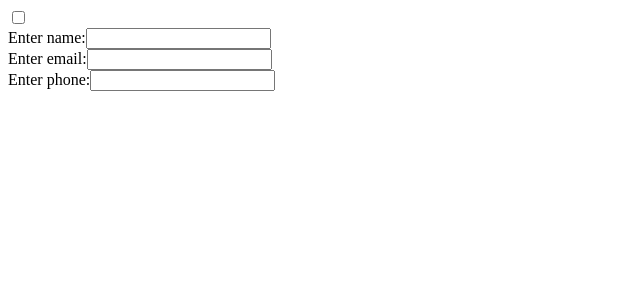
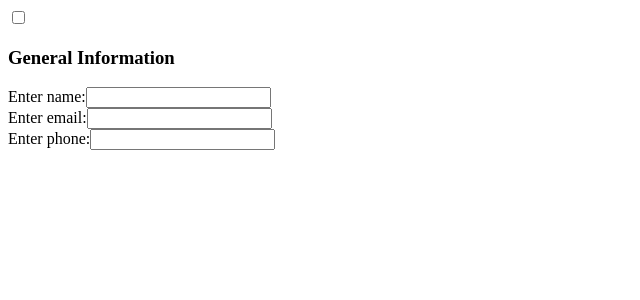
Before and after one commit to azazel-oss/TOP-CV-Project, a React (Create React App) app: page / in a window 1280 px wide. Shown: the top 300 px of the page, without its empty margins (0-640 px from the left). Built offline with nearby package versions, Linux system fonts and the light colour scheme.

Commit message:
Update file for adding general details of the client

```diff
--- a/src/components/General.js
+++ b/src/components/General.js
@@ -17,6 +17,7 @@ class General extends Component {
   render() {
     return (
       <div>
+        <h3>General Information</h3>
         <label htmlFor="name">Enter name:</label>
         <input
           type="text"
```
